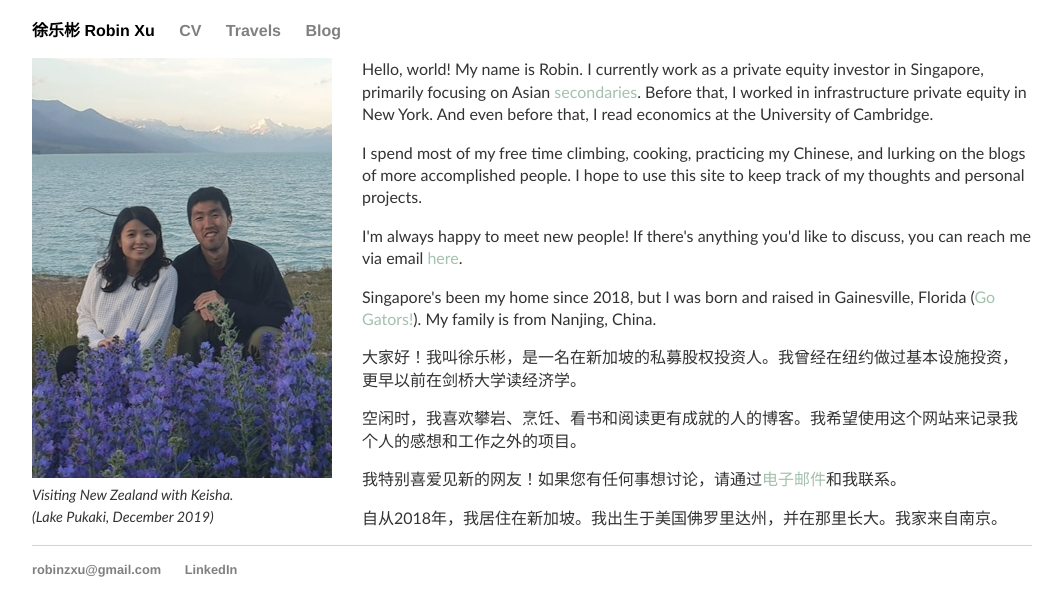
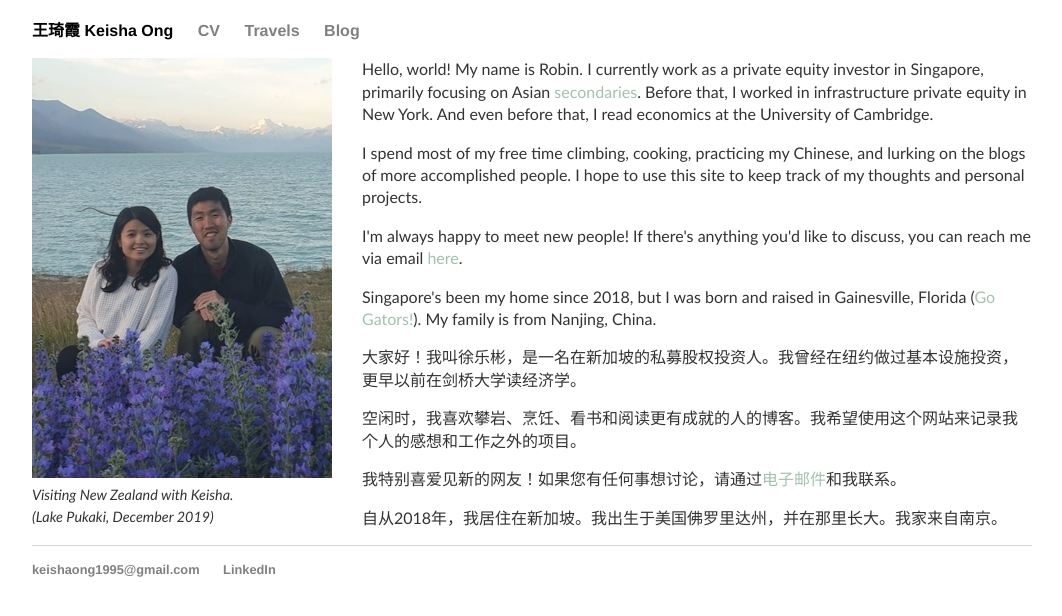
Before and after one commit to keishaong/keishaong.github.io, a Jekyll site: the page index.html, which Jekyll copies as it is, in a window 1280 px wide. Shown: the top 616 px of the page, without its empty margins (108-1170 px from the left). Built offline with Jekyll 4.4.1, drawn with Linux system fonts in a browser that asks for light colours.

Commit message:
Update index.html

```diff
--- a/index.html
+++ b/index.html
@@ -14,18 +14,15 @@
 		<meta name="viewport" content="width=device-width, initial-scale=1">
 		<meta http-equiv="x-ua-compatible" content="ie=edge">
 		<link rel="canonical" href="robinzxu.github.io/">
-		<!--
-		<meta name="description" content="Hi! This is Robin Xu. Welcome to my personal site. I currently work in Singapore as a private equity investor.">
-		-->
 
-		<title>徐乐彬 Robin Xu | Home</title>
+		<title>王琦霞 Keisha Ong | Home</title>
 		<link rel="stylesheet" type="text/css" href="/css/main.css">
 	</head>
 
 	<body>
 		<nav>
 		<ul>
-			<li id="home"><a href="/">徐乐彬 Robin Xu</a></li>
+			<li id="home"><a href="/">王琦霞 Keisha Ong</a></li>
 			<li class="link"><a href="/cv">CV</a></li>
 			<li class="link"><a href="/travels">Travels</a></li>
 			<li class="last_link"><a href="/blog">Blog</a></li>
@@ -50,8 +47,8 @@
 
 		<footer>
 		<ul>
-			<li class="link"><a href="mailto:robinzxu@gmail.com">robinzxu@gmail.com</a></li>
-			<li class="last_link"><a target="_blank" rel="noopener noreferrer" href="https://www.linkedin.com/in/robin-zhang-xu-83b8aa62/">LinkedIn</a></li>
+			<li class="link"><a href="mailto:keishaong1995@gmail.com">keishaong1995@gmail.com</a></li>
+			<li class="last_link"><a target="_blank" rel="noopener noreferrer" href="https://www.linkedin.com/in/keishaong/">LinkedIn</a></li>
 		</ul>
 		</footer>
 
```
